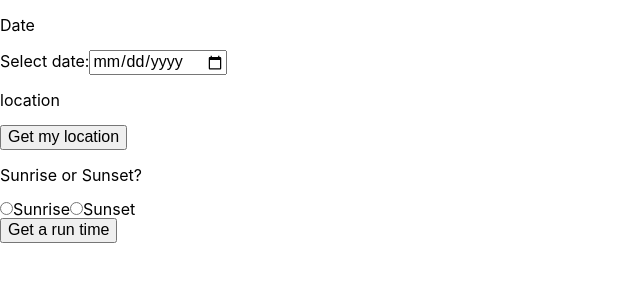
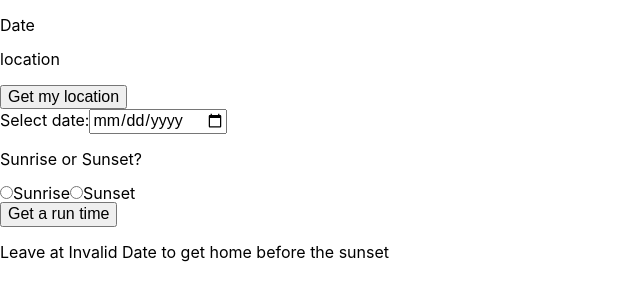
Before and after one commit to petrungaro/sunrun, a React (Create React App) app: page / in a window 1280 px wide. Shown: the top 300 px of the page, without its empty margins (0-640 px from the left). Built offline with nearby package versions, Linux system fonts and the light colour scheme.

Commit message:
Added functionality to subtract runtime from sunrise

```diff
--- a/src/components/Form.js
+++ b/src/components/Form.js
@@ -50,12 +50,14 @@ const Form = (props) => {
 
     <>
         <p>Date</p>
+        <p>location</p>
+        <button onClick={getLocation}>Get my location</button>
         <form onSubmit={handleSubmit}>
           <label htmlFor="date">Select date:</label>
           <input min ={todaysDate} type="date" id="date" name="date" value={date} onChange={handleChange}/>
 
-          <p>location</p>
-          <button onClick={getLocation}>Get my location</button>
+
+
 
           <p>Sunrise or Sunset?</p>
           <div onChange={handleSunChange} value={sunOption}>
--- a/src/components/Results.js
+++ b/src/components/Results.js
@@ -2,6 +2,31 @@ const Results = (props) => {
 
     const {sunInformation, sunOption, userRunTime } = props
     console.log("results rerendred");
+
+
+    const sunriseDateObject = new Date(sunInformation.sunrise);
+    // console.log(sunriseDateObject);
+    const sunsetDateObject = new Date(sunInformation.sunset);
+    console.log(sunsetDateObject.toLocaleString())
+
+
+    // let hours = sunsetDateObject.getHours();
+    // let minutes = sunsetDateObject.getMinutes();
+    // console.log(hours,minutes);
+
+
+    function subtractMinutes(numOfMinutes, date = new Date(sunInformation.sunset)) {
+        date.setMinutes(date.getMinutes() - numOfMinutes);
+
+        return date.toLocaleString('en-US', { hour: '2-digit', minute: '2-digit' } );
+      }
+
+    const whatTimeToLeave = subtractMinutes(userRunTime, sunsetDateObject);
+    console.log(whatTimeToLeave);
+
+
+
+
      return(
          <>
          {
@@ -9,6 +34,7 @@ const Results = (props) => {
         <p>{sunInformation.sunrise}</p>
         :<><p>{sunInformation.sunset}</p> <p>{`${userRunTime} minutes`}</p></>
          }
+         <p>Leave at {whatTimeToLeave} to get home before the sunset</p>
          </>
      )
 }
```
